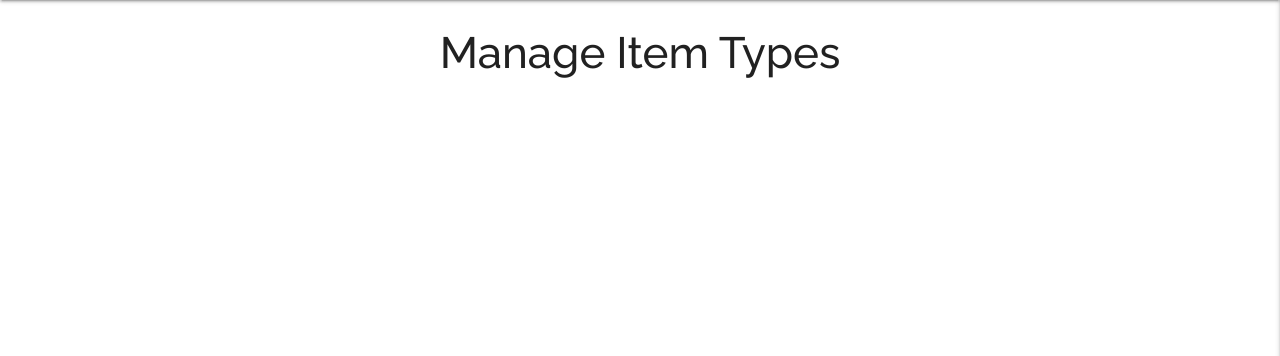
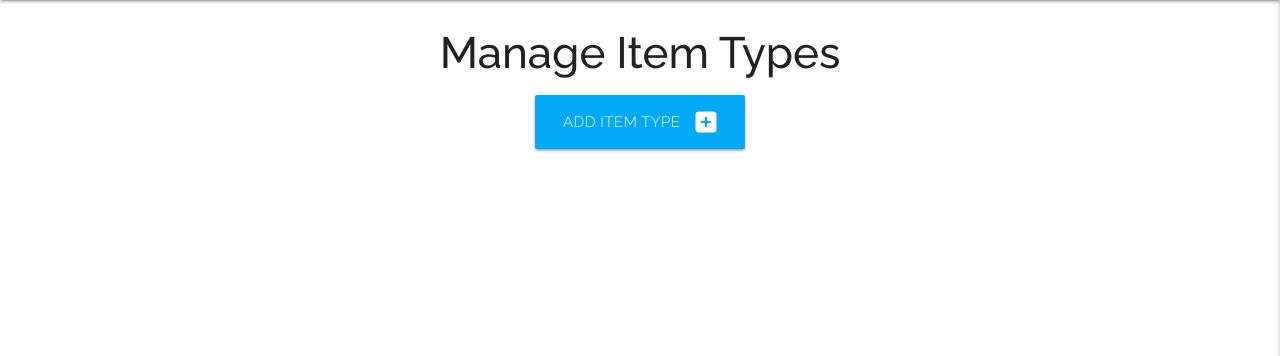
Before and after one commit to marcusnolan/restruction, a Flask app: page /get_item_type in a window 1280 px wide. Shown: the part 64-420 px from the top of the page. Run offline with Flask 2, Linux system fonts and the light colour scheme; data that the repository does not hold is empty; some libraries are stand-ins or nearby versions.

Commit message:
Add item type to db created and working

```diff
--- a/app.py
+++ b/app.py
@@ -174,6 +174,19 @@ def get_item_type():
     return render_template("item_type.html", item_type=item_type)
 
 
+@app.route("/add_item_type", methods=["GET", "POST"])
+def add_item_type():
+    if request.method == "POST":
+        item_type = {
+            "item_type": request.form.get("item_type")
+        }
+        mongo.db.item_type.insert_one(item_type)
+        flash("New Item Type Added")
+        return redirect(url_for("get_item_type"))
+
+    return render_template("add_item_type.html")
+
+
 if __name__ == "__main__":
     app.run(host=os.environ.get("IP"),
             port=int(os.environ.get("PORT")),
--- a/templates/add_items.html
+++ b/templates/add_items.html
@@ -5,7 +5,7 @@
 
 <div class="row">
     <div class="input-field col s12">
-        <form class="col s12" method="POST" action="{{ url_for('add_item') }}" id="add_task_form">
+        <form class="col s12" method="POST" action="{{ url_for('add_item') }}" id="add_item_form">
             <div class="row">
                 <div class="input-field col s6">
                     <input id="item_name" name="item_name" type="text" class="validate" minlength="5" maxlength="50"
@@ -13,7 +13,7 @@
                     <label for="item_name">Item Name</label>
                 </div>
                 <div class="input-field col s6">
-                    <select name="item_type" id="item_type" form="add_task_form" required>
+                    <select name="item_type" id="item_type" form="add_item_form" required>
                         <option value="" selected disabled>Choose Item Type</option>
                         <optgroup label="Object">
                             <option value="object_furniture">Furniture</option>
--- a/templates/item_type.html
+++ b/templates/item_type.html
@@ -2,6 +2,15 @@
 {% block content %}
 
 <h3 class="center-align page-header">Manage Item Types</h3>
+
+<div class="row">
+    <div class="col s12 center-align">
+        <a href="{{ url_for('add_item_type') }}" class="btn-large light-blue">
+            Add Item Type <i class="fas fa-plus-square right"></i>
+        </a>
+    </div>
+</div>
+
 <div class="row">
     {% for item_type in item_type %}
     <div class="col s12 m6">
```
Also changed, not shown: templates/add_item_type.html (added, +26 -0 lines).
